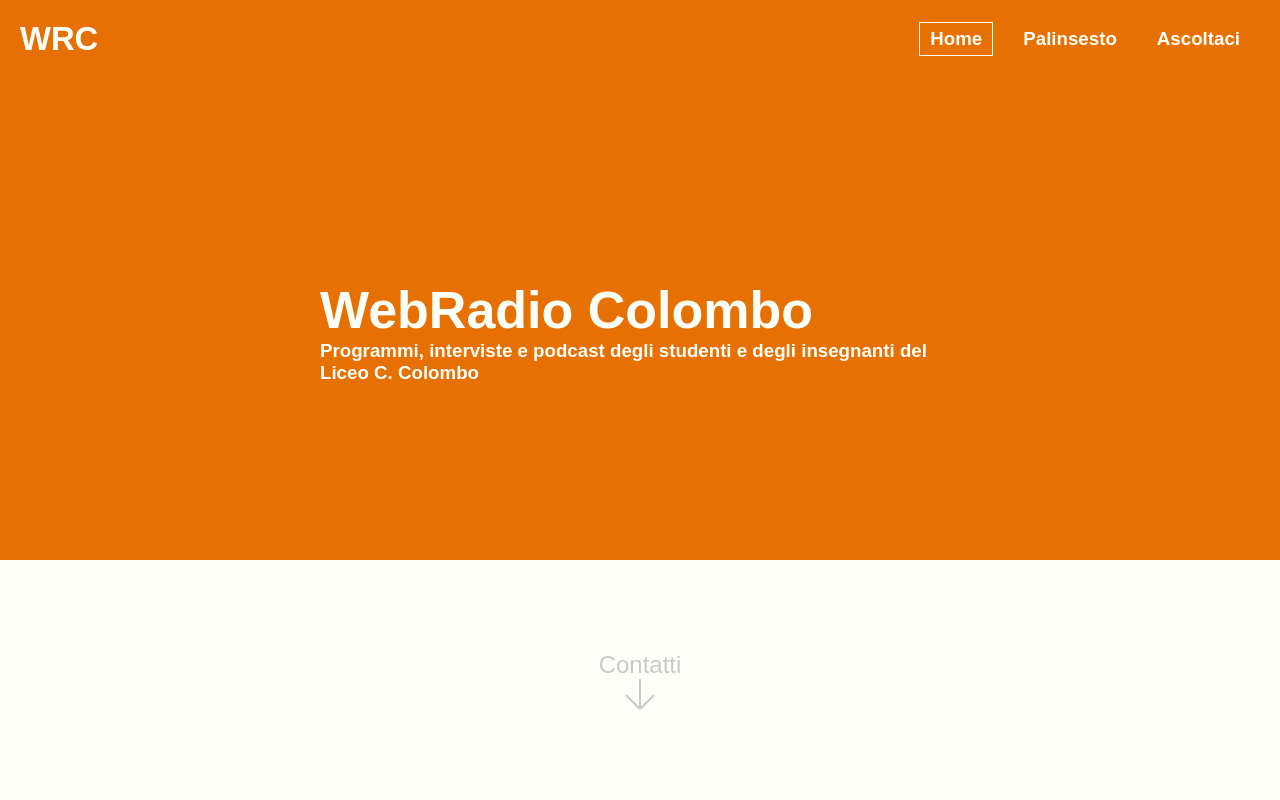
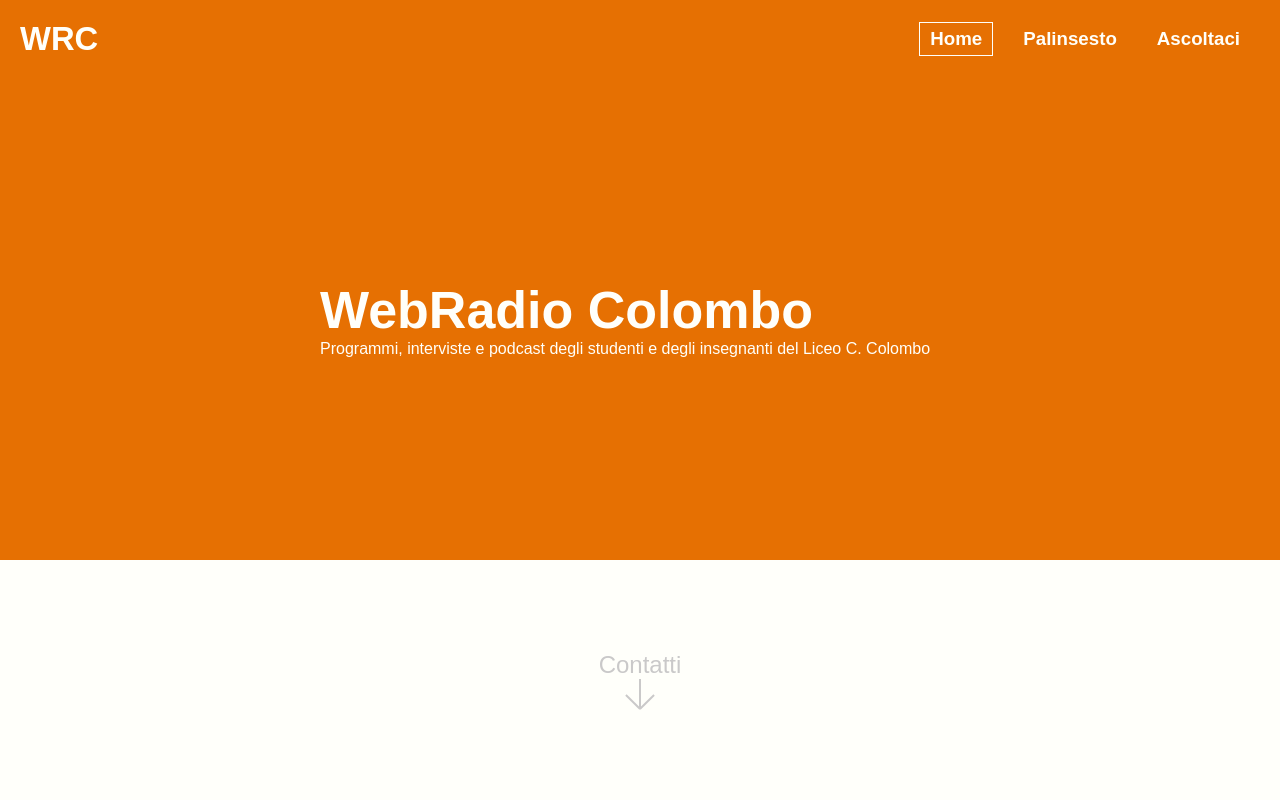
Before and after one commit to WebRadioColombo/webradiocolombo.github.io, a plain HTML site: page index.html in a window 1280 px wide. Shown: the top 800 px of the page. Drawn offline with Linux system fonts and the light colour scheme; a web font is replaced by a local one.

Commit message:
Update index.html

```diff
--- a/index.html
+++ b/index.html
@@ -43,7 +43,7 @@
 
         <div class="title">
             <h1>WebRadio Colombo</h1>
-            <h3>Programmi, interviste e podcast degli studenti e degli insegnanti del Liceo C. Colombo</h3>
+            <p>Programmi, interviste e podcast degli studenti e degli insegnanti del Liceo C. Colombo</p>
         </div>
 
     </div>
```
